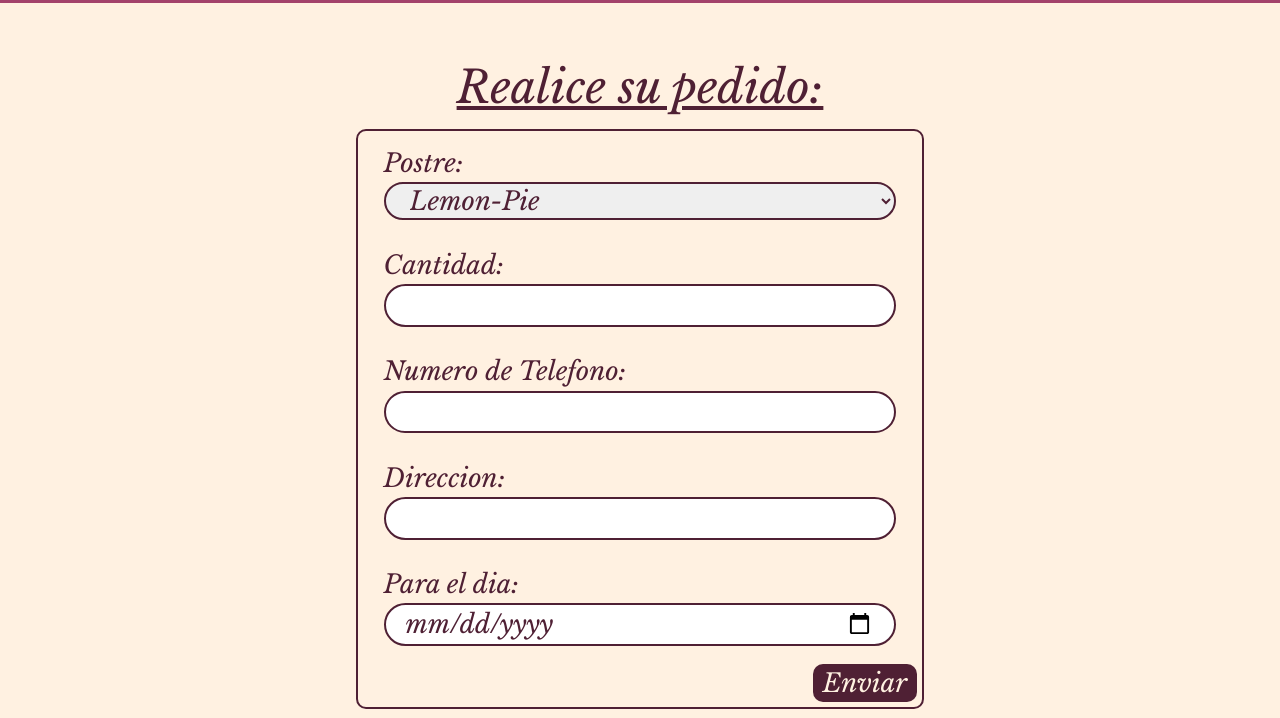
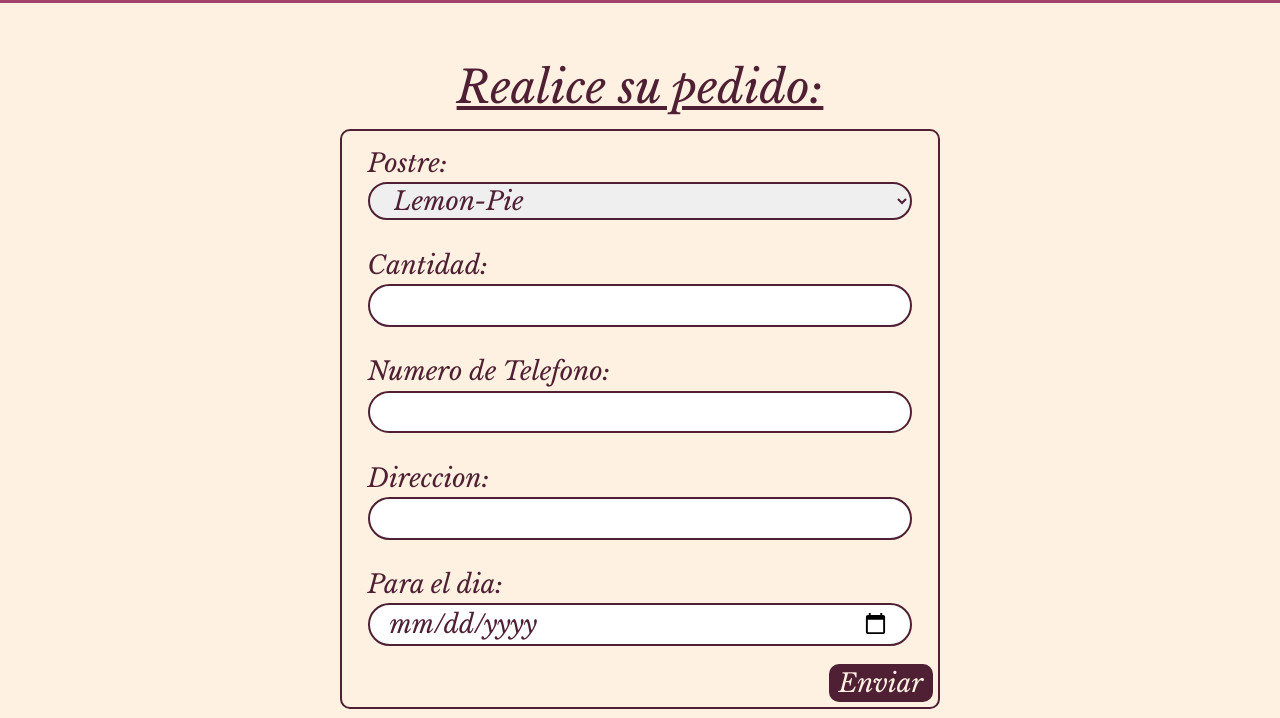
Before and after one commit to NeroWork/Kokebok, a plain HTML site: page pages/menu.html in a window 1280 px wide. Shown: the part 802-1520 px from the top of the page. Drawn offline with nearby package versions, Linux system fonts and the light colour scheme.

Commit message:
arreglos en forms

```diff
--- a/pages/menu.html
+++ b/pages/menu.html
@@ -48,7 +48,7 @@
         <div class="main__div2">
             <form action="" class="main__div2__form">
                 <legend class="main__div2__form__leg mx-auto">Realice su pedido:</legend>
-                <fieldset class="main__div2__form__field">
+                <fieldset class="main__div2__form__field mx-auto">
                     <div class="main__div2__form__div">
                         <label for="Pedido">Postre:</label>
                         <select class="estilo__input" name="Pedido">
--- a/styles/partials/_mainDiv2.scss
+++ b/styles/partials/_mainDiv2.scss
@@ -43,9 +43,7 @@
     display: flex;
     flex-flow: column nowrap;
     text-align: start;
-    min-width: 30vw;
-    max-width: 600px;
-    width: 80vw;
+    width: 100%;
 }
 
 .main__div2__form__div{
@@ -80,6 +78,9 @@
     border-style: solid;
     border-color: $colorSecundario;
     border-radius: 10px;
+    min-width: 30vw;
+    max-width: 600px;
+    width: 80vw;
 }
 
 .main__div2__form__leg{
```
Also changed, not shown: pages/contacto.html (+1 -1 lines), styles/styles.css, 1 other file.
